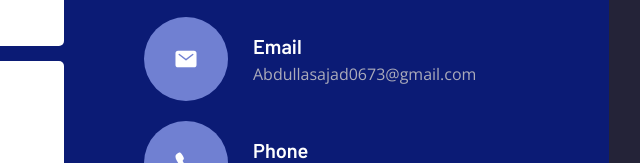
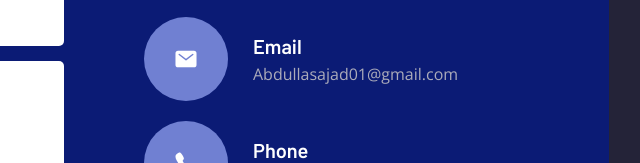
Before and after one commit to MrZORD/sajadtlpr.github.io, a plain HTML site: page index.html in a window 1280 px wide. Shown: the part 4975-5138 px from the top of the page, 536-1176 px from the left. Drawn offline with nearby package versions, Linux system fonts and the light colour scheme.

Commit message:
Update index.html

```diff
--- a/index.html
+++ b/index.html
@@ -463,7 +463,7 @@
                   <div>
                     <h3 class="contact-item-title">Email</h3>
 
-                 <a href="Abdullasajad0673@gmail.com" class="contact-item-link">Abdullasajad0673@gmail.com</a>
+                 <a href="Abdullasajad01@gmail.com" class="contact-item-link">Abdullasajad01@gmail.com</a>
                   </div>
 
                 </li>
```
